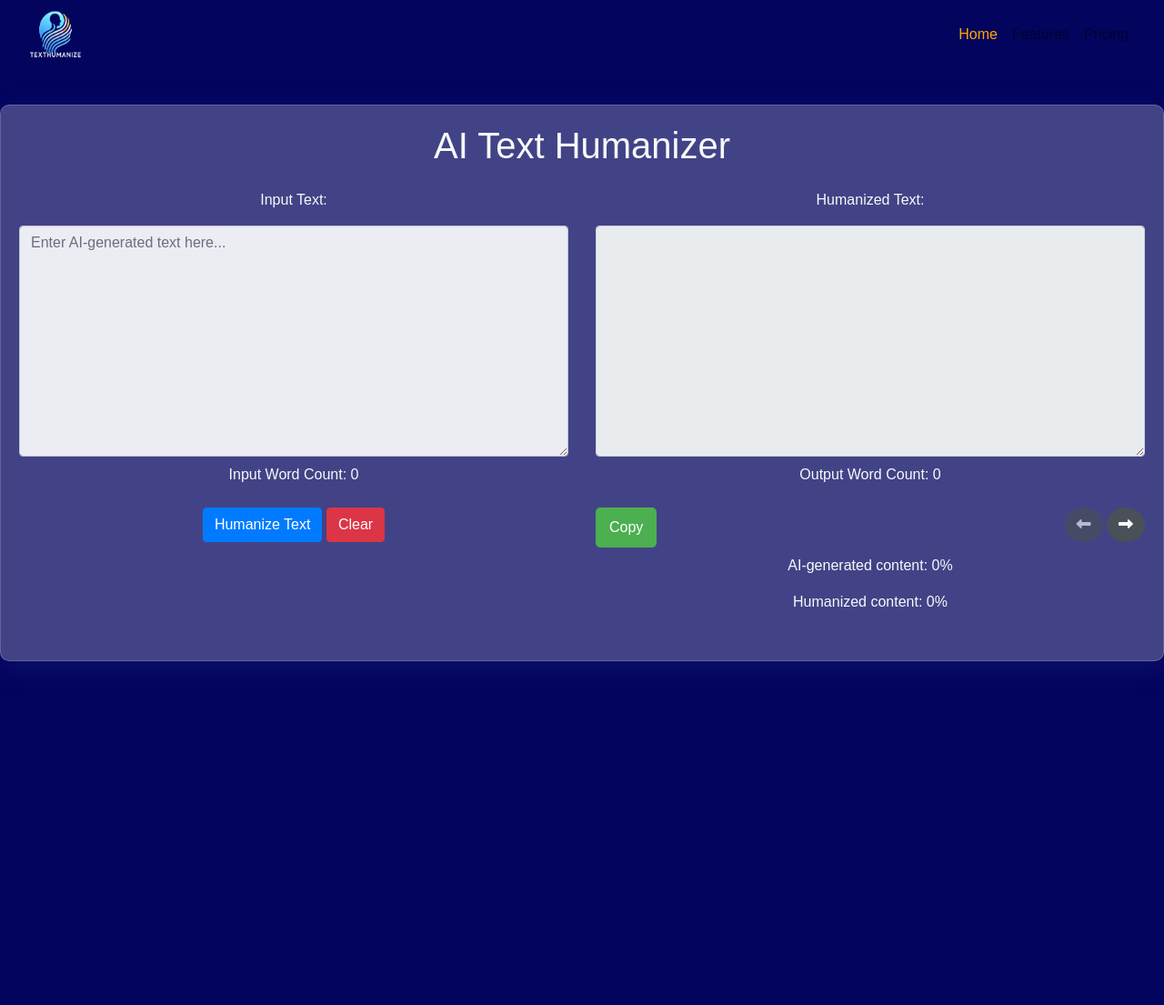
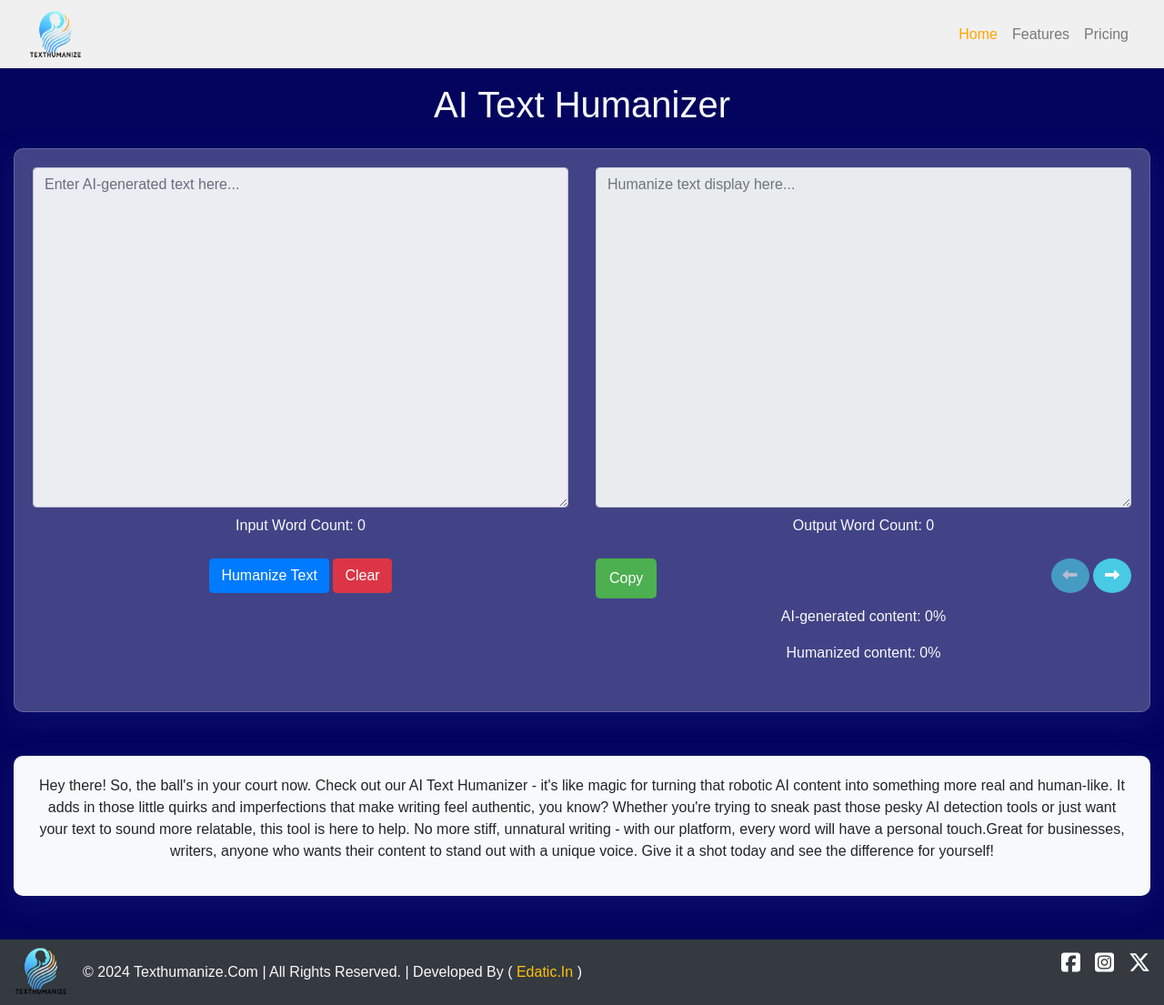
Before and after one commit to surendranp/Humanizer, a website: page public/index.html in a window 1280 px wide. Shown: the part 5-1110 px from the top of the page at 91% size. Before the commit the page ends 840 px from the top, so only its background shows below. Drawn offline with nearby package versions, Linux system fonts and the light colour scheme.

Commit message:
test_17.10.2024_18.03

```diff
--- a/public/index.html
+++ b/public/index.html
@@ -13,7 +13,7 @@
     <!-- Sticky Navbar -->
     <nav class="navbar navbar-expand-lg navbar-light bg-transparent fixed-top">
         <div class="container-fluid">
-            <a class="navbar-brand" href="#"><img src="./images/logo-1.png" width="60" height="60" alt="texthumanizer.com"></a>
+            <a class="navbar-brand" href="#"><img src="./images/logo-Black.png" width="60" height="60" alt="texthumanizer.com"></a>
             <button class="navbar-toggler" type="button" data-toggle="collapse" data-target="#navbarNav" aria-controls="navbarNav" aria-expanded="false" aria-label="Toggle navigation">
                 <span class="navbar-toggler-icon"></span>
             </button>
@@ -36,20 +36,23 @@
     </nav>
 
     <!-- Tool Section -->
-    <main class="w-100">
+     <section class="container-fluid pb-5">
+    <main class="tool ">
+        <h1 class="text-center mb-4 text-light pt-3">AI Text Humanizer</h1>
+        <div id="loader" class="loader" style="display:none;"></div>
+
         <div class="container">
-            <h1 class="text-center mb-4 text-light">AI Text Humanizer</h1>
             <div class="row">
                 <div class="col-md-6 mb-3">
-                    <p class="text-light">Input Text:</p>
-                    <textarea id="inputText" class="form-control" rows="10" placeholder="Enter AI-generated text here..."></textarea>
+                    <!-- <p class="text-light">Input Text:</p> -->
+                    <textarea id="inputText" class="form-control" rows="15" placeholder="Enter AI-generated text here..."></textarea>
                     <p id="wordCount" class="mt-2 text-light">Input Word Count: 0</p>
                     <button id="submitBtn" class="btn btn-primary mt-2">Humanize Text</button>
                     <button id="clearBtn" class="btn btn-danger mt-2">Clear</button>
                 </div>
                 <div class="col-md-6 mb-3">
-                    <p class="text-light">Humanized Text:</p>
-                    <textarea id="humanizedText" class="form-control" readonly rows="10"></textarea>
+                    <!-- <p class="text-light">Humanized Text:</p> -->
+                    <textarea id="humanizedText" class="form-control" rows="15" placeholder="Humanize text display here..." readonly ></textarea>
                     <p id="outputWordCount" class="mt-2 text-light">Output Word Count: 0</p>
                     <div id="paginationControls" class="d-flex justify-content-between gap-5 mt-2" style="display:none;">
                         <div class="copy">
@@ -57,22 +60,49 @@
                             <span id="copyMessage" style="display:none;">Copied!</span>
                         </div>
                         <div class="buttons mt-2">
-                            <button id="prevPage" class="btn rounded-circle" style="background-color: #495057;" disabled>
+                            <button id="prevPage" class="btn rounded-circle" style="background-color: #48cae4;" disabled>
                                 <i class="fa-solid fa-left-long text-light"></i>
                             </button>
-                            <button id="nextPage" class="btn rounded-circle" style="background-color: #495057;">
+                            <button id="nextPage" class="btn rounded-circle" style="background-color: #48cae4;">
                                 <i class="fa-solid fa-right-long text-light"></i>
                             </button>
                         </div>
                     </div>
                     <p id="aiGeneratedPercentage" class="mt-2 text-light">AI-generated content: 0%</p>
                     <p id="humanizedPercentage" class="mt-2 text-light">Humanized content: 0%</p>
-                    <div id="loader" class="loader" style="display:none;"></div>
+
                 </div>
             </div>
         </div>
     </main>
+<section class="container bg-light mt-5">
+    <p>Hey there! So, the ball's in your court now. Check out our AI Text Humanizer - it's like magic for turning that
+        robotic AI content into something more real and human-like. It adds in those little quirks and imperfections that make writing
+        feel authentic, you know? Whether you're trying to sneak past those pesky AI detection tools or just want your text
+        to sound more relatable, this tool is here to help. No more stiff, unnatural writing - with our platform, every word will
+        have a personal touch.Great for businesses, writers, anyone who wants their content to
+        stand out with a unique voice. Give it a shot today and see the difference for yourself!
+        </p>
+</section>
 
+</section>
+<footer>
+    <div class="container-fluid bg-dark">
+<div class="row">
+    <div class="col-7 d-flex flex-row  ">
+        <a class="navbar-brand " href="#"><img src="./images/logo-1.png" width="60" height="60" alt="texthumanizer.com"></a>
+        <div class="text-center me-5 py-4 text-capitalize text-light">
+            &copy; 2024 texthumanize.com | All rights reserved. | Developed by  ( <a href="https://www.edatic.in/" class="text-decoration-none text-warning fw-bold">Edatic.in</a> )
+        </div>
+    </div>
+    <div class="col-5 d-flex flex-row  icons justify-content-end ">
+        <i class="fa-brands fa-square-facebook fa-xl " style="color: #ffffff; margin-top: 1em;"></i>
+        <i class="fa-brands fa-square-instagram fa-xl" style="color: #ffffff; margin-top: 1em;"></i>
+        <i class="fa-brands fa-x-twitter fa-xl" style="color: #ffffff; margin-top: 1em;"></i>
+    </div>
+</div>
+    </div>
+</footer>
     <!-- jQuery and Bootstrap JS -->
     <script src="https://code.jquery.com/jquery-3.5.1.min.js"></script>
     <script src="https://stackpath.bootstrapcdn.com/bootstrap/4.5.2/js/bootstrap.bundle.min.js"></script>
@@ -83,13 +113,27 @@
        $(document).ready(function () {
             // Change the navbar background when scrolled
             $(window).scroll(function () {
-                if ($(this).scrollTop() > 100) {
+                if ($(this).scrollTop() > 10) {
                     $('.navbar').addClass('scrolled');
                 } else {
                     $('.navbar').removeClass('scrolled');
                 }
             });
         });
+
+        // changing logo
+        $(document).ready(function () {
+        // Change the navbar background when scrolled
+        $(window).scroll(function () {
+            if ($(this).scrollTop() > 10) {
+                $('.navbar').addClass('scrolled');
+                $('.navbar-brand img').attr('src', './images/logo-1.png');  // Change to logo-1 on scroll
+            } else {
+                $('.navbar').removeClass('scrolled');
+                $('.navbar-brand img').attr('src', './images/logo-Black.png');  // Revert to original logo
+            }
+        });
+    });
     </script>
 
 </body>
--- a/public/style.css
+++ b/public/style.css
@@ -2,11 +2,7 @@
     font-family: Arial, sans-serif;
     background-color: #f0f0f0;
     margin: 0;
-    display: flex;
-    justify-content: center;
-    align-items: center;
     height: 100vh;
-    background-color: #03045e;
 
 }
 
@@ -39,28 +35,19 @@
 .navbar-nav .nav-link {
     animation: slideDown 0.5s ease forwards;
 }
-main{
-    padding-top: 10em;
-    height: 110vh;
-    width: 100%;
-    /* background-image: url('./images/banner-images.jpg'); */
-    background-color: #03045e;
-    /* background-size: cover; */
 
-}
 .container {
-    /* background-color: #fff; */
     padding: 20px;
     border-radius: 8px;
     box-shadow: 0 0 10px rgba(0, 0, 0, 0.1);
     max-width: 1500px; /* Adjusted width for more space */
     text-align: center;
     background: rgba( 255, 255, 255, 0.25 );
-box-shadow: 0 8px 32px 0 rgba( 31, 38, 135, 0.37 );
-backdrop-filter: blur( 9px );
--webkit-backdrop-filter: blur( 9px );
-border-radius: 10px;
-border: 1px solid rgba( 255, 255, 255, 0.18 );
+    box-shadow: 0 8px 32px 0 rgba( 31, 38, 135, 0.37 );
+    backdrop-filter: blur( 9px );
+    -webkit-backdrop-filter: blur( 9px );
+    border-radius: 10px;
+    border: 1px solid rgba( 255, 255, 255, 0.18 );
 }
 textarea{
     opacity: 90%;
@@ -74,7 +61,15 @@
     animation: spin 1s linear infinite;
     margin: 20px auto; /* Center the loader */
 }
+section{
+    background-color: #03045e;
 
+}
+.tool{
+    width: 100%;
+    height: auto;
+    margin-top: 5em;
+}
 @keyframes spin {
     0% { transform: rotate(0deg); }
     100% { transform: rotate(360deg); }
@@ -112,3 +107,6 @@
 #copyMessage.hide {
     opacity: 0; /* Hide when the class is added */
 }
+.icons{
+    gap: 1em;
+}
```
Also changed, not shown: public/images/logo-Black.png (added).
